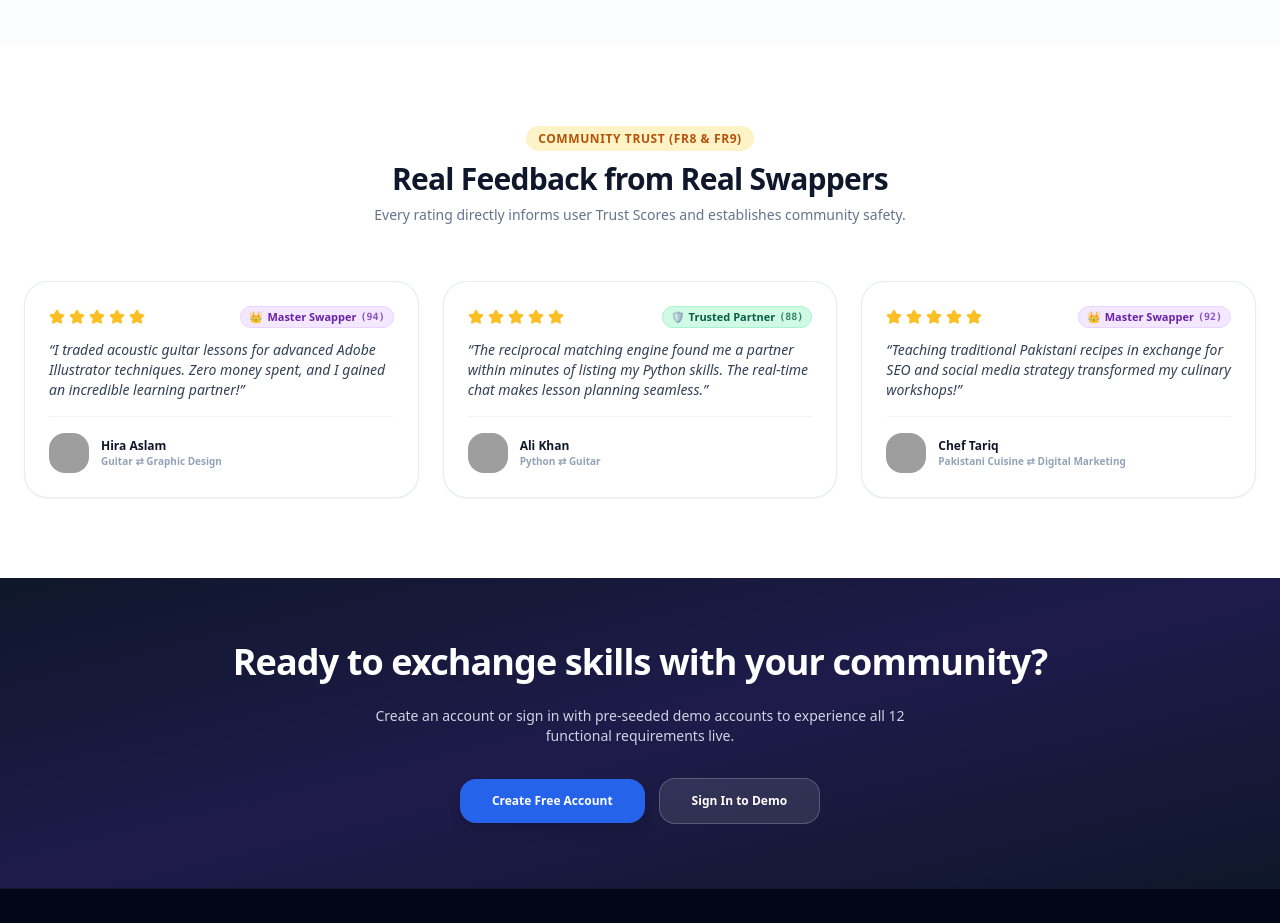
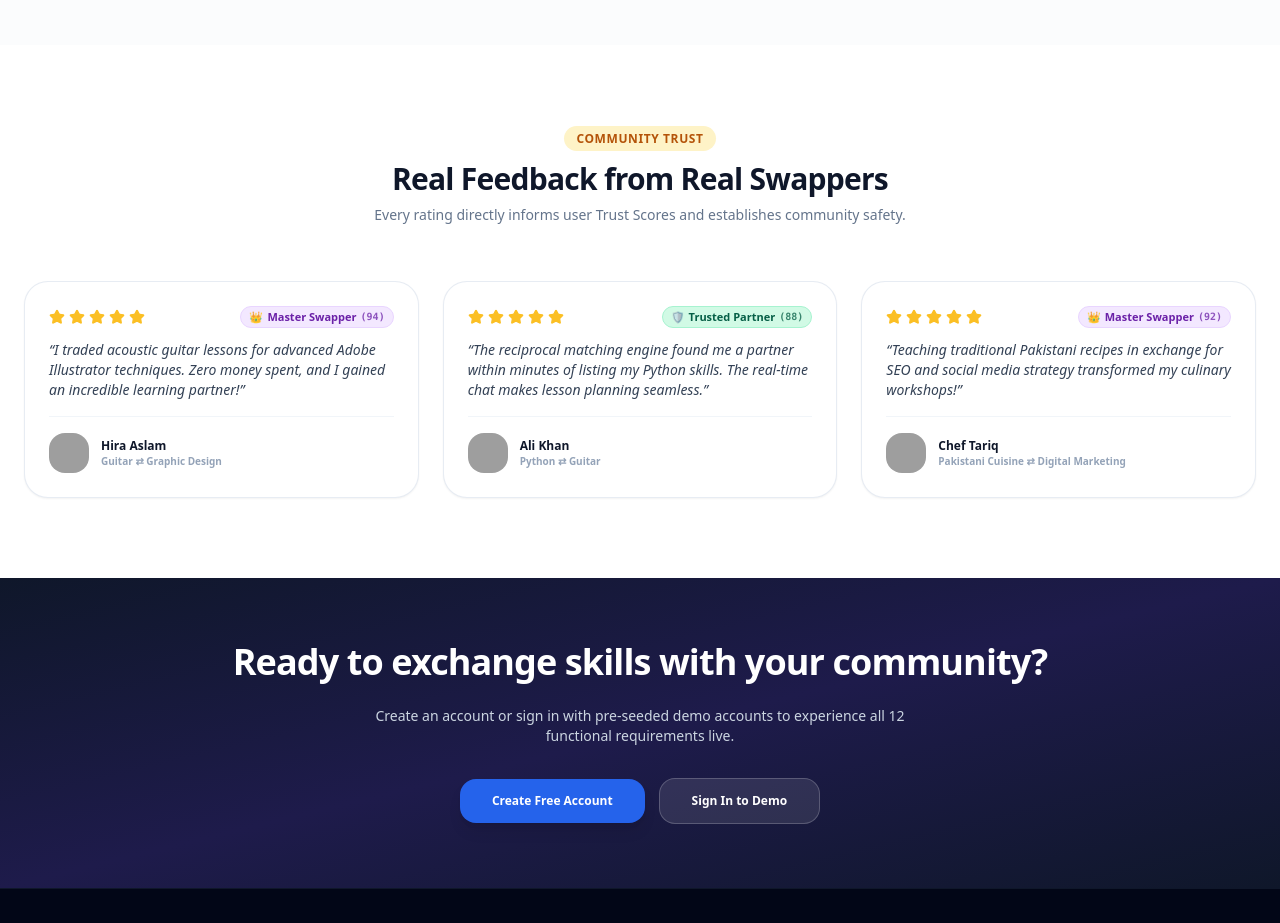
Before and after one commit to Shahbazali2001/skill-swap-mern, a React (Vite) app in the folder client/: page / in a window 1280 px wide. Shown: the part 1880-2803 px from the top of the page. Built offline with nearby package versions, Linux system fonts and the light colour scheme; no server answers; grey boxes are pictures that could not be loaded.

Commit message:
landing page fixes

```diff
--- a/client/src/pages/LandingPage.jsx
+++ b/client/src/pages/LandingPage.jsx
@@ -437,7 +437,7 @@ export default function LandingPage() {
       >
         <div className="text-center max-w-2xl mx-auto mb-14">
           <span className="text-xs font-extrabold uppercase tracking-wider text-amber-700 bg-amber-100 px-3 py-1 rounded-full">
-            Community Trust (FR8 &amp; FR9)
+            Community Trust
           </span>
           <h2 className="text-2xl sm:text-3xl font-black text-slate-900 mt-3 tracking-tight">
             Real Feedback from Real Swappers
```
